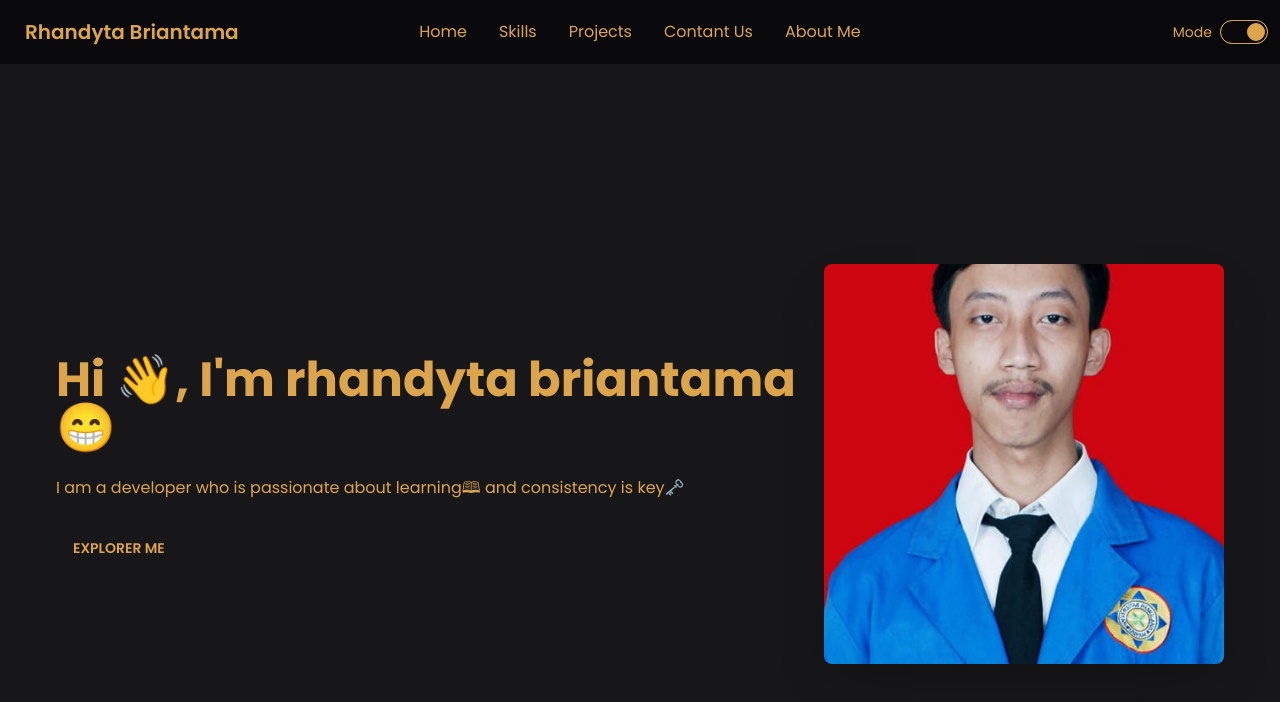
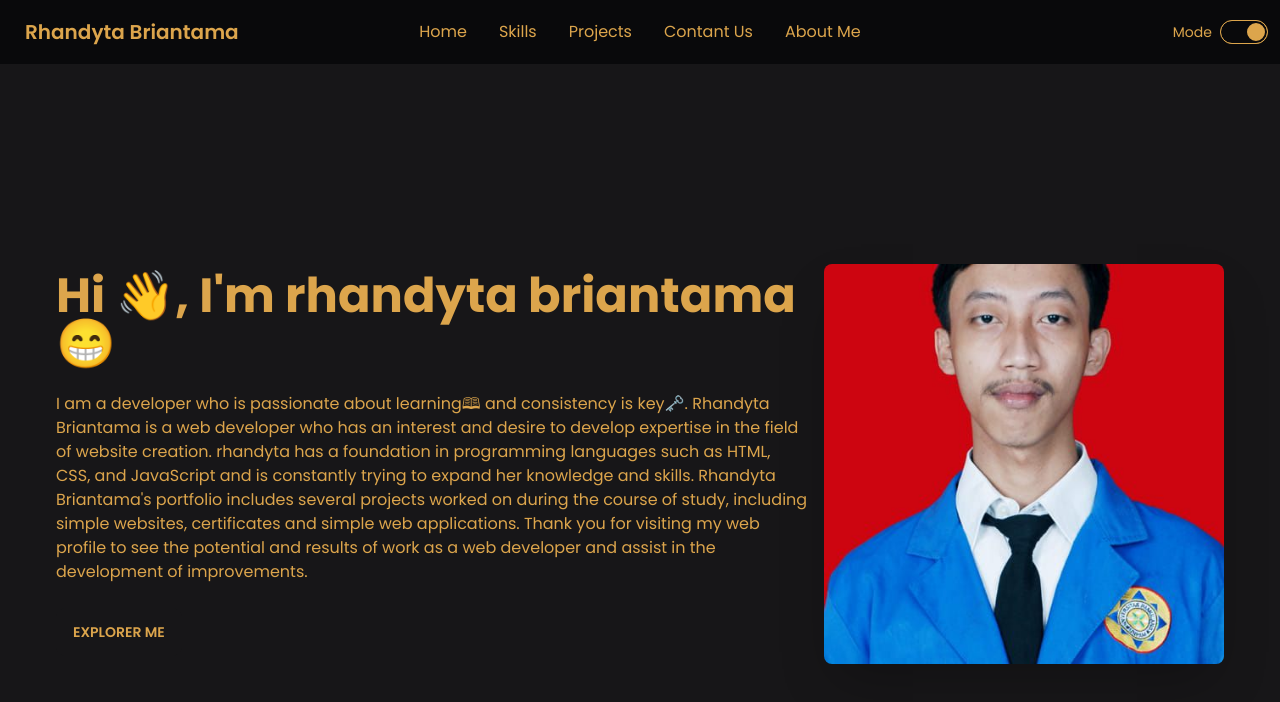
Before and after one commit to rhandyta/web-profile, a Next.js app: page / in a window 1280 px wide. Shown: the top 702 px of the page. Built offline with nearby package versions, Linux system fonts and the light colour scheme.

Commit message:
description

```diff
--- a/components/hero.js
+++ b/components/hero.js
@@ -17,9 +17,23 @@ export default function Hero() {
                     <h2 className="text-5xl font-bold">
                         Hi 👋, I&apos;m rhandyta briantama😁
                     </h2>
-                    <p className="py-6 antialiased">
+                    <p
+                        className="py-6 antialiased"
+                        itemProp="description rhandyta briantama"
+                    >
                         I am a developer who is passionate about learning🕮 and
-                        consistency is key🗝️
+                        consistency is key🗝️. Rhandyta Briantama is a web
+                        developer who has an interest and desire to develop
+                        expertise in the field of website creation. rhandyta has
+                        a foundation in programming languages such as HTML, CSS,
+                        and JavaScript and is constantly trying to expand her
+                        knowledge and skills. Rhandyta Briantama's portfolio
+                        includes several projects worked on during the course of
+                        study, including simple websites, certificates and
+                        simple web applications. Thank you for visiting my web
+                        profile to see the potential and results of work as a
+                        web developer and assist in the development of
+                        improvements.
                     </p>
                     <button className="btn btn-neutral">Explorer me</button>
                 </div>
```
